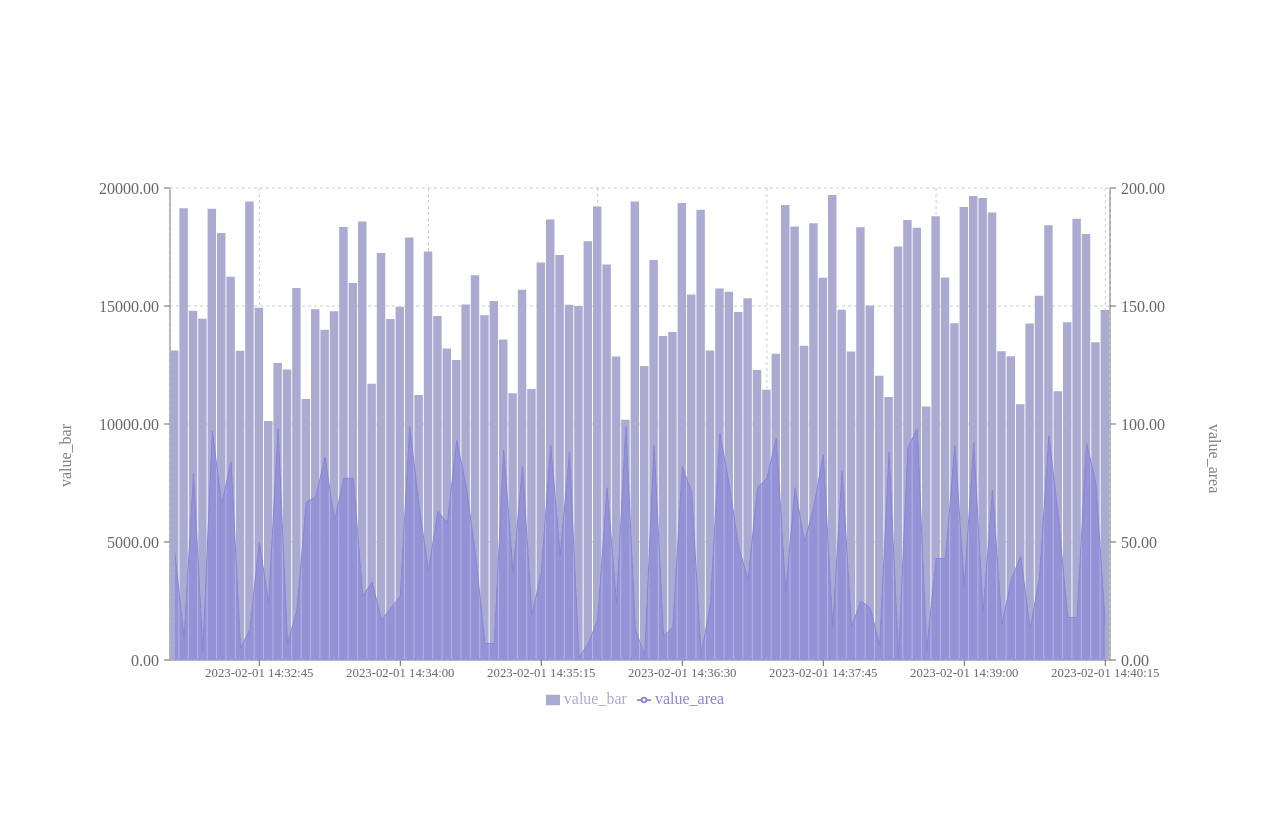
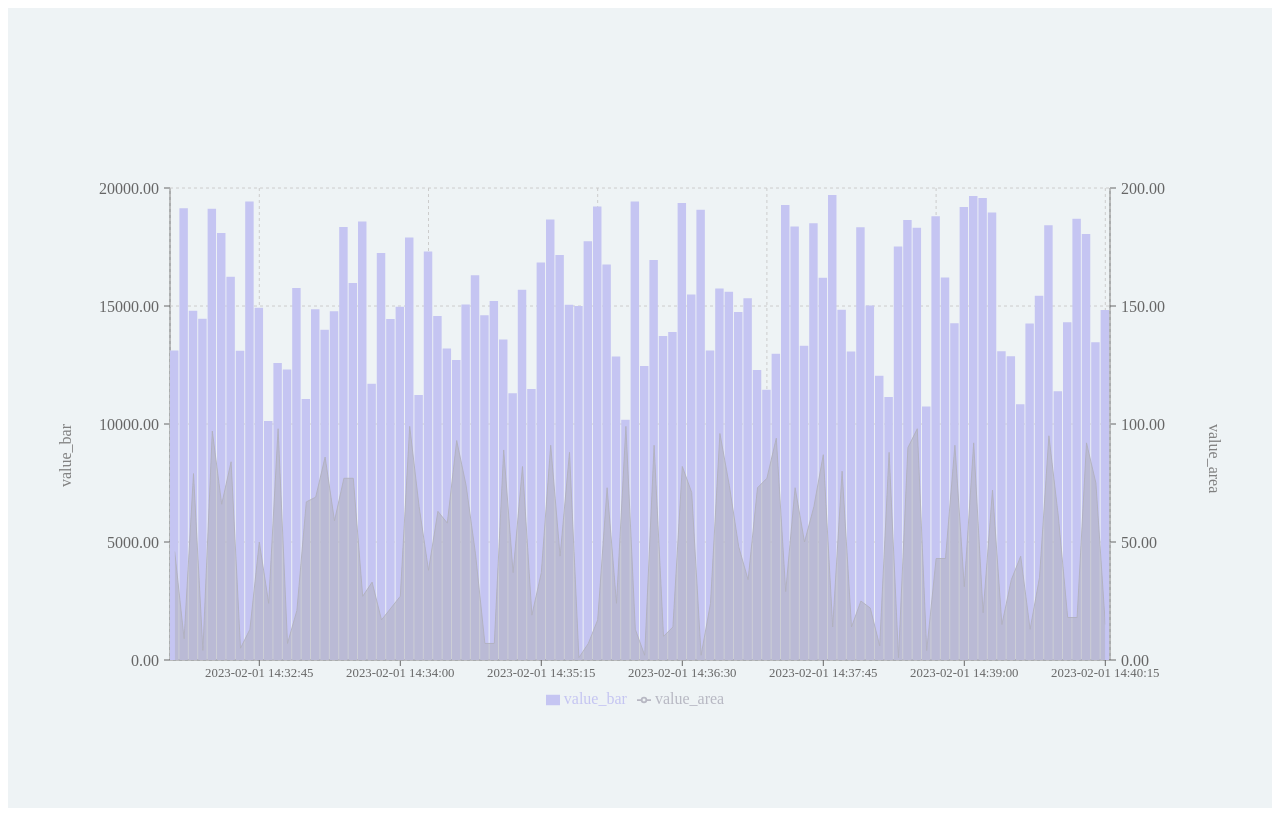
Before and after one commit to slowteady/wanted-pre-onboarding-4th-task, a React (Create React App) app: page /chart in a window 1280 px wide. Built offline with nearby package versions, Linux system fonts and the light colour scheme.

Commit message:
design: css 수정

```diff
--- a/src/App.tsx
+++ b/src/App.tsx
@@ -20,6 +20,8 @@ const FullWrap = styled.main`
   display: flex;
   align-items: center;
   justify-content: center;
+  flex-direction: column;
+  background-color: rgb(237 242 244 / 90%);
 `;
 
 export default App;
--- a/src/components/charts/Chart.tsx
+++ b/src/components/charts/Chart.tsx
@@ -33,8 +33,8 @@ const Chart = ({ data }: { data: ChartObj[] }) => {
         <Tooltip content={<CustomTooltip />} />
         <Legend />
         <CartesianGrid strokeDasharray="3 3" />
-        <Bar dataKey="value_bar" yAxisId="left" barSize={10} fill="#ababd2" />
-        <Area yAxisId="right" dataKey="value_area" fill="#8884d8" stroke="#8884d8" />
+        <Bar dataKey="value_bar" yAxisId="left" barSize={10} fill="#c5c5f2" />
+        <Area yAxisId="right" dataKey="value_area" fill="#b1b1bde4" stroke="#b1b1bde4" />
       </ComposedChart>
     </ResponsiveContainer>
   );
```
